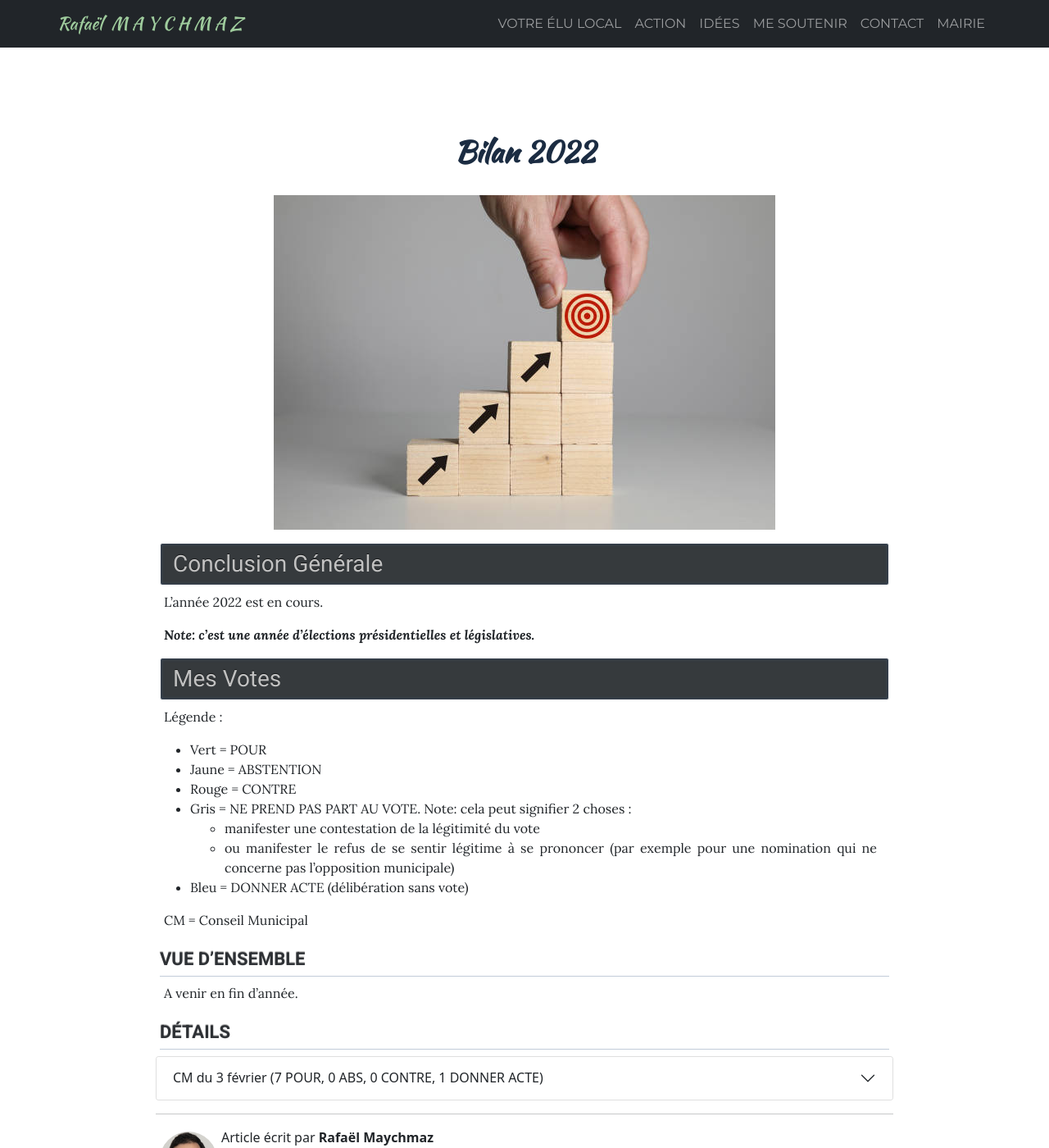
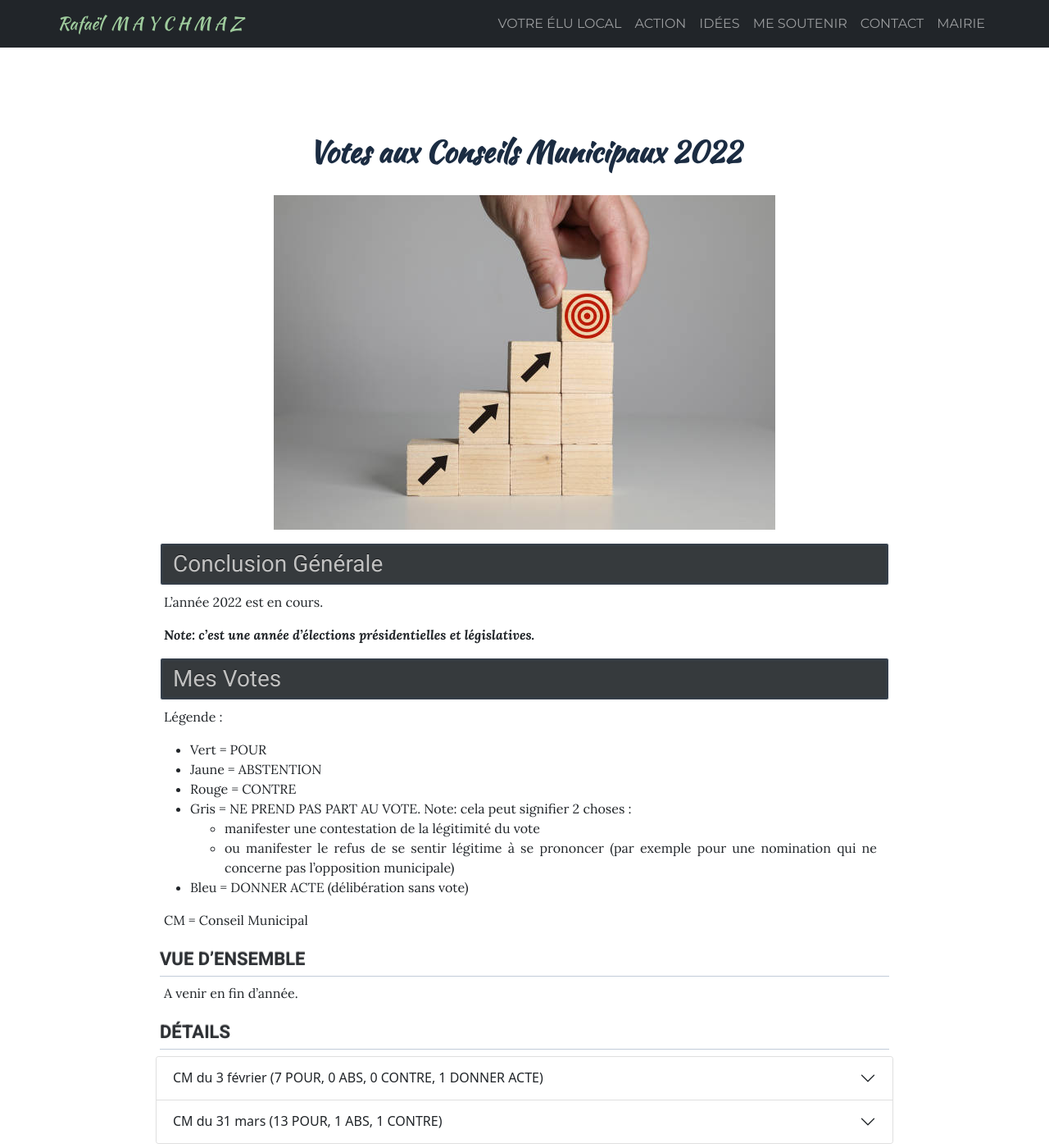
Before and after one commit to RafaelMaychmaz/rafaelmaychmaz_politique, a Jekyll site: the page built from _posts/2022-12-31-bilan-2022.md, in a window 1280 px wide and 1400 px high. Shown: the whole window at 82% size. Built offline with Jekyll 4.4.1, drawn with Linux system fonts in a browser that asks for light colours; nearby versions of some CDN libraries; some of the changed lines change nothing that is shown.

Commit message:
update votes aux CM 2022

```diff
--- a/_posts/2022-02-05-bilan-2022.md
+++ b/_posts/2022-12-31-bilan-2022.md
@@ -1,14 +1,14 @@
 ---
 layout: rm_post
-title: "Bilan 2022"
+title: "Votes aux Conseils Municipaux 2022"
 subtitle: "3e année de mandat au conseil municipal de Saint-Cloud."
 header-img: assets/post/2022-12-31-bilan-2022/thumbnail.jpg
 author: rafael_maychmaz
-date: 2022-02-05 01:00:00 +0100
+date: 2022-03-30 01:00:00 +0100
 categories: action
 tags: bilan
 ---
-# Bilan 2022
+# Votes aux Conseils Municipaux 2022
 
 ![texte alternatif à l'image](/assets/post/2022-12-31-bilan-2022/thumbnail.jpg "Description de l info-bulle image"){:class="img_1_centered"}
 {: .pContainerOfImage}
@@ -74,23 +74,38 @@
     </div>
   </div>
 
-<!--
+
   <div class="accordion-item">
     <h2 class="accordion-header" id="headingTwo">
       <button class="accordion-button collapsed" type="button" data-bs-toggle="collapse" data-bs-target="#collapse02" aria-expanded="false" aria-controls="collapse02">
-        CM ADU (? POUR, 0 ABS, ? CONTRE)
+        CM du 31 mars (13 POUR, 1 ABS, 1 CONTRE)
       </button>
     </h2>
     <div id="collapse02" class="accordion-collapse collapse" aria-labelledby="headingTwo" data-bs-parent="#accordionExample">
       <div class="accordion-body">
         <ul class="list-group">
-          <li class="list-group-item list-group-item-success">?/ </li>
-          <li class="list-group-item list-group-item-danger">?/ </li>
+          <li class="list-group-item list-group-item-success">9/ Désignation d'un secrétaire de séance</li>
+          <li class="list-group-item list-group-item-success">10/ Création d'une Autorisation de programme et crédits de paiement relative à la restructuration - extension du cinéma théâtre des Trois Pierrots</li>
+          <li class="list-group-item list-group-item-danger">11/ Adoption du Budget Primitif 2022</li>
+          <li class="list-group-item list-group-item-warning">12/ Attribution des subventions aux associations pour l'année 2022</li>
+          <li class="list-group-item list-group-item-success">13/ Subvention au Centre Communal d'Action Sociale pour l'année 2022</li>
+          <li class="list-group-item list-group-item-success">14/ Subvention à la Caisse des Écoles pour l'année 2022</li>
+          <li class="list-group-item list-group-item-success">15/ Fixation des taux des impôts locaux pour l'année 2022</li>
+          <li class="list-group-item list-group-item-success">16/ Désaffectation et déclassement du domaine public d'une partie de la parcelle cadastrée AI 386 sise 38-40 boulevard de la Républiqu</li>
+          <li class="list-group-item list-group-item-success">17/ Cession à la société ATLAND d'une partie de la parcelle cadastrée AI 386 sise 38-40 boulevard de la République</li>
+          <li class="list-group-item list-group-item-success">18/ Avenant n°1 à la convention constitutive d'un groupement de commandes établie par l'Etablissement public territorial (EPT) Paris Ouest La Défense (POLD)</li>
+          <li class="list-group-item list-group-item-success">19/ Adhésion au SIGEIF de l'EPT Grand-Orly Seine Bièvre au titre des compétences d'autorité organisatrice du service public de distribution de gaz et du service public de distribution de l'électricité.</li>
+          <li class="list-group-item list-group-item-success">20/ Dépôt des demandes d'autorisation de travaux dans les ERP nécessaires à l'exécution du programme d'investissement dans les bâtiments communaux pour l'année 2022</li>
+          <li class="list-group-item list-group-item-success">21/ Intégration de la rue des Avelines au périmètre de la carte scolaire</li>
+          <li class="list-group-item list-group-item-success">22/ Remboursement exceptionnel de frais funéraires</li>
+          <li class="list-group-item list-group-item-success">23/ Modification du tableau des effectifs au 1er avril 2022</li>
         </ul>
       </div>
     </div>
   </div>
 
+
+<!--
   <div class="accordion-item">
     <h2 class="accordion-header" id="headingThree">
       <button class="accordion-button collapsed" type="button" data-bs-toggle="collapse" data-bs-target="#collapse03" aria-expanded="false" aria-controls="collapse03">
```
